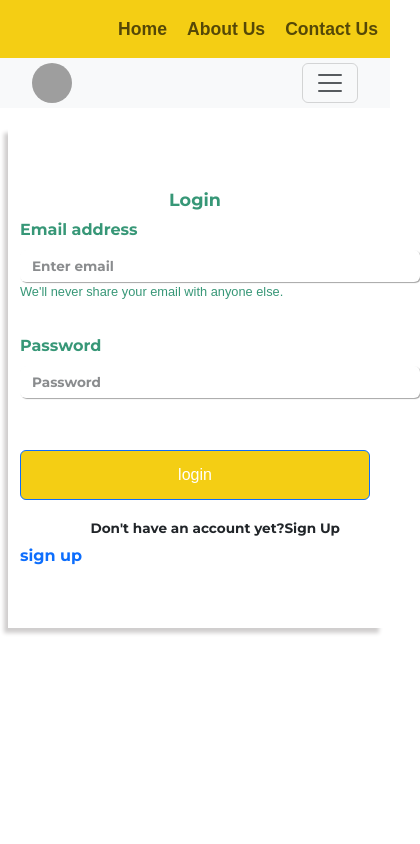
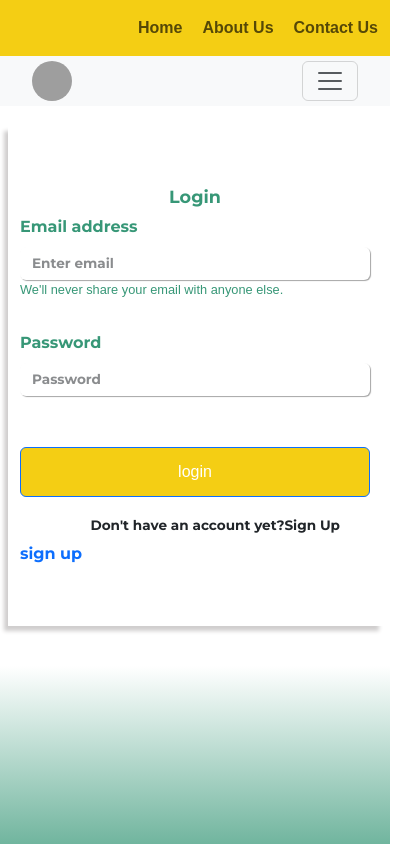
Before and after one commit to Rajankumar001/Food_App, a React (Create React App) app in the folder client/: page /login in a window 390 px wide. Shown: the top 844 px of the page, 420 px wide, since content can reach past the window. Built offline with nearby package versions, Linux system fonts and the light colour scheme; grey boxes are pictures that could not be loaded.

Commit message:
changes in footer page

```diff
--- a/client/src/components/Footer/Footerpage.css
+++ b/client/src/components/Footer/Footerpage.css
@@ -25,6 +25,7 @@ hr{
     font-weight: 200;
     font-style: normal;
 }
+/* responsive */
 @media (max-width:600px) {
     .main-footer{
         margin-top: 20px;
--- a/client/src/components/Login/Login.css
+++ b/client/src/components/Login/Login.css
@@ -98,6 +98,9 @@ span a{
     justify-content: center;
     align-items: center;
 }
+
+
+
 @media (max-width:600px) {
 
     .Login_container{
@@ -120,7 +123,9 @@ span a{
         font-style: normal;
         width: 350px;
         height: 100px;
-
+    }
+    .mb-3 .form_input{
+        width: 350px;
     }
 
     .login-button{
@@ -149,11 +154,3 @@ span a{
     }
 
 }
-@media (max-width:375px) {
-    .form_input {
-        border: none;
-        box-shadow: 2px 2px 2px grey;
-        color: #789;
-        width: 350px;
-    }
-}
--- a/client/src/components/Topbar.css
+++ b/client/src/components/Topbar.css
@@ -23,7 +23,7 @@
     background-color: #F4CE14;
 }
 .nav-container{
-    font-size: 1.1rem;
+    font-size: 1rem;
     color: #379777;
     display: flex;
     flex-wrap: wrap;
```
Also changed, not shown: client/src/components/Login/Login.js (+3 -5 lines).
